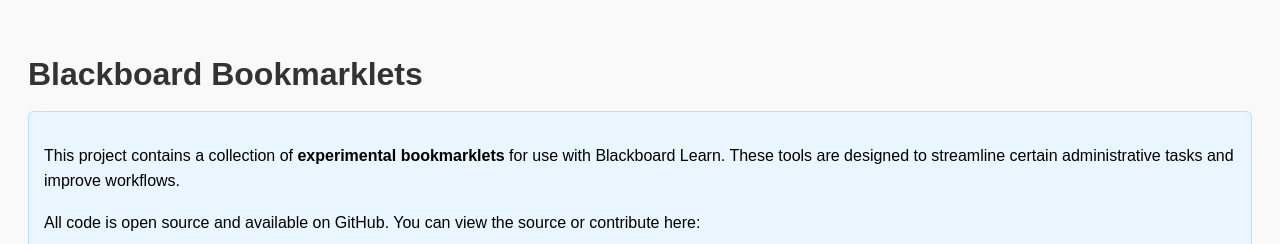
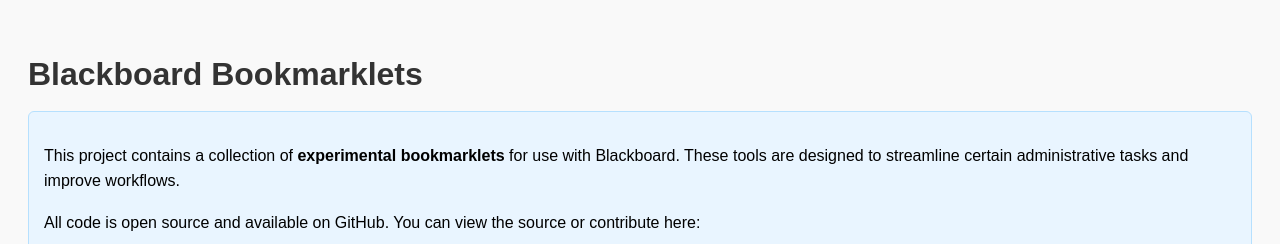
Before and after one commit to jkelley-blackboard/blackboard-bookmarklets, a plain HTML site: page docs/index.html in a window 1280 px wide. Shown: the top 244 px of the page. Drawn offline with Linux system fonts and the light colour scheme.

Commit message:
Update index.html

```diff
--- a/docs/index.html
+++ b/docs/index.html
@@ -61,7 +61,7 @@
   <div class="description">
     <p>
       This project contains a collection of <strong>experimental bookmarklets</strong> for use with
-      Blackboard Learn. These tools are designed to streamline certain administrative tasks and
+      Blackboard. These tools are designed to streamline certain administrative tasks and
       improve workflows.
     </p>
     <p>
```
